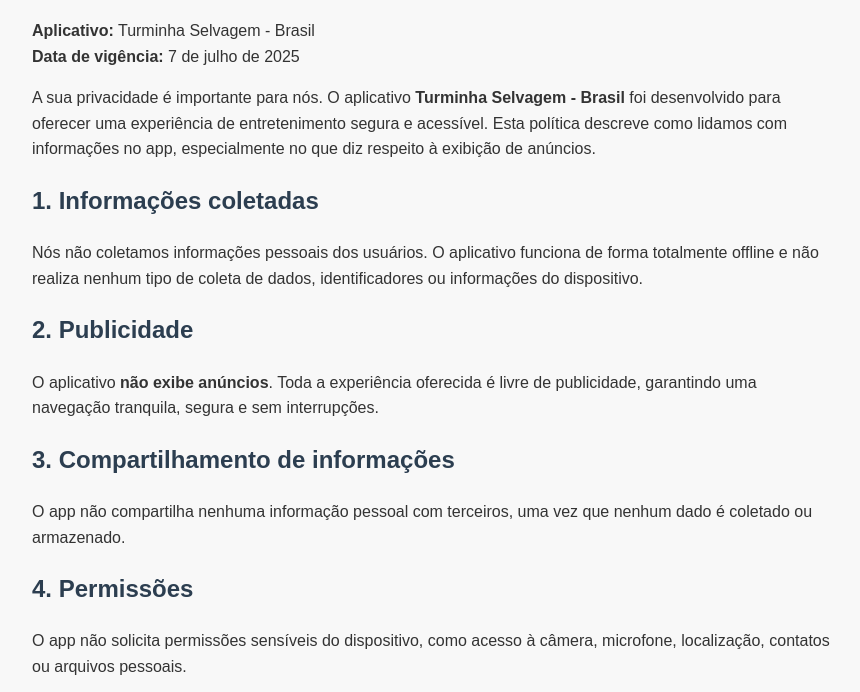
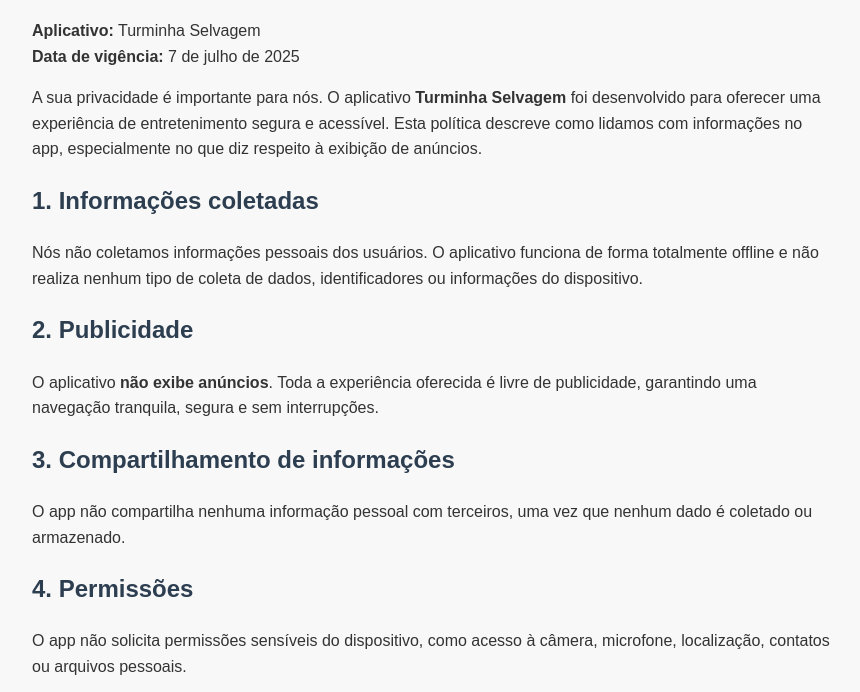
Before and after one commit to BieAnimaton/politicas-de-privacidade, a plain HTML site: page turminha-selvagem-politica.html in a window 1280 px wide. Shown: the part 108-800 px from the top of the page, without its empty margins (208-1068 px from the left). Drawn offline with Linux system fonts and the light colour scheme.

Commit message:
políticas atualizadas

```diff
--- a/turminha-selvagem-politica.html
+++ b/turminha-selvagem-politica.html
@@ -4,7 +4,7 @@
 <head>
     <meta charset="UTF-8">
     <meta name="viewport" content="width=device-width, initial-scale=1.0">
-    <title>Política de Privacidade - Turminha Selvagem - Brasil</title>
+    <title>Política de Privacidade - Turminha Selvagem</title>
     <style>
         body {
             font-family: Arial, sans-serif;
@@ -31,11 +31,11 @@
 <body>
     <h1>Política de Privacidade</h1>
 
-    <p><strong>Aplicativo:</strong> Turminha Selvagem - Brasil<br>
+    <p><strong>Aplicativo:</strong> Turminha Selvagem<br>
         <strong>Data de vigência:</strong> 7 de julho de 2025
     </p>
 
-    <p>A sua privacidade é importante para nós. O aplicativo <strong>Turminha Selvagem - Brasil</strong> foi desenvolvido
+    <p>A sua privacidade é importante para nós. O aplicativo <strong>Turminha Selvagem</strong> foi desenvolvido
         para oferecer uma experiência de entretenimento segura e acessível. Esta política descreve como lidamos com
         informações no app, especialmente no que diz respeito à exibição de anúncios.</p>
 
```
Also changed, not shown: index.html (+0 -2 lines).
